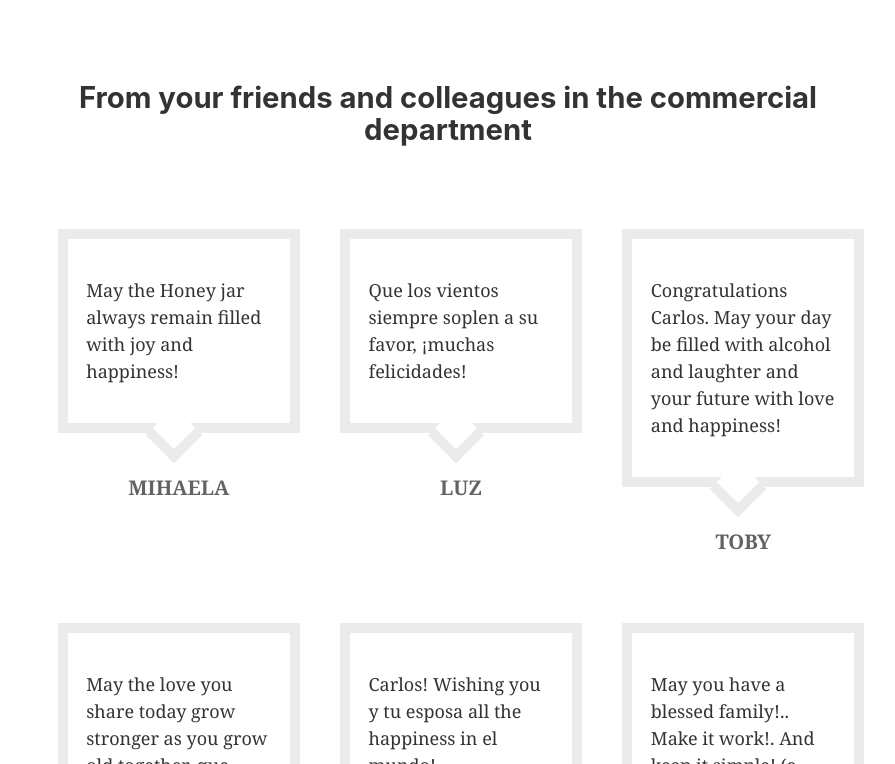
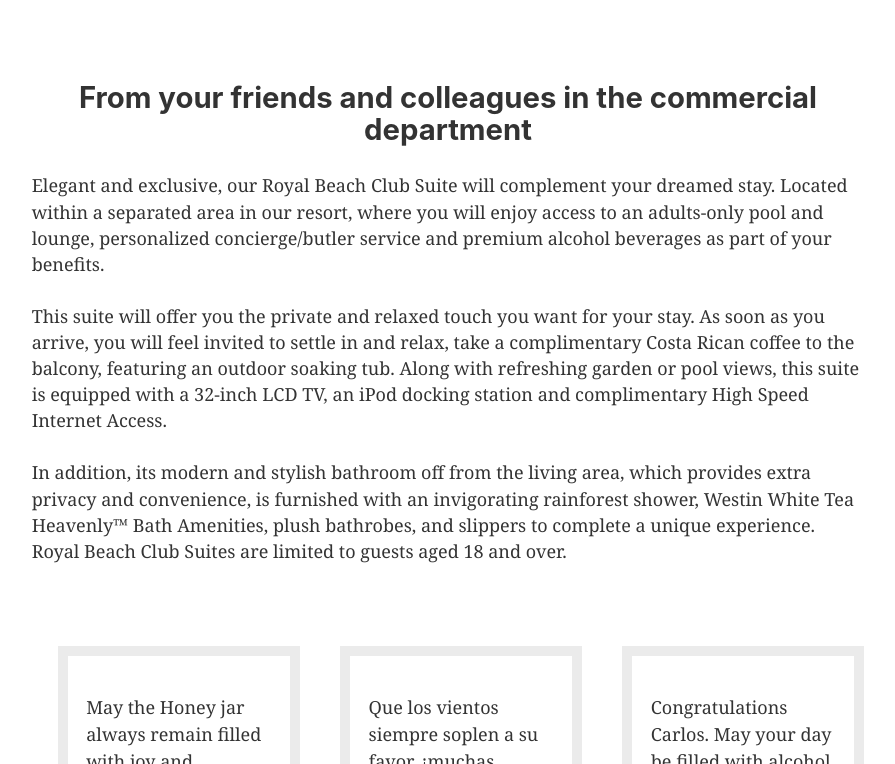
Before and after one commit to jonnysmillie/carlos-y-maria, a Gatsby site: page / in a window 1280 px wide. Shown: the part 1144-1908 px from the top of the page, without its empty margins (192-1087 px from the left). Built offline with nearby package versions, Linux system fonts and the light colour scheme; Gatsby itself is replaced by a stand-in of ours.

Commit message:
update content

```diff
--- a/src/pages/index.js
+++ b/src/pages/index.js
@@ -19,7 +19,6 @@ const IndexPage = () => (
       <div className="col-12 mt-5 d-flex justify-content-center">
         <div className="box">
           <div className="box-body">
-            <p>Hola amingos</p>
               <StaticImage
               src="../images/conchal.jpeg"
               width={400}
@@ -39,6 +38,9 @@ const IndexPage = () => (
 </div>
 <div style={{ maxWidth: `960px`, margin: `2.45rem`, marginTop: `18rem` }}>
     <h2 className='text-center'>{JSONData.title}</h2>
+    <p>Elegant and exclusive, our Royal Beach Club Suite will complement your dreamed stay. Located within a separated area in our resort, where you will enjoy access to an adults-only pool and lounge, personalized concierge/butler service and premium alcohol beverages as part of your benefits.</p>
+    <p>This suite will offer you the private and relaxed touch you want for your stay. As soon as you arrive, you will feel invited to settle in and relax, take a complimentary Costa Rican coffee to the balcony, featuring an outdoor soaking tub. Along with refreshing garden or pool views, this suite is equipped with a 32-inch LCD TV, an iPod docking station and complimentary High Speed Internet Access.</p>
+    <p>In addition, its modern and stylish bathroom off from the living area, which provides extra privacy and convenience, is furnished with an invigorating rainforest shower, Westin White Tea Heavenly™ Bath Amenities, plush bathrobes, and slippers to complete a unique experience. Royal Beach Club Suites are limited to guests aged 18 and over.</p>
     <div className="messages-container"></div>
     <ul className="grid-testimonials">
       {JSONData.content.map((data, index) => {
```
